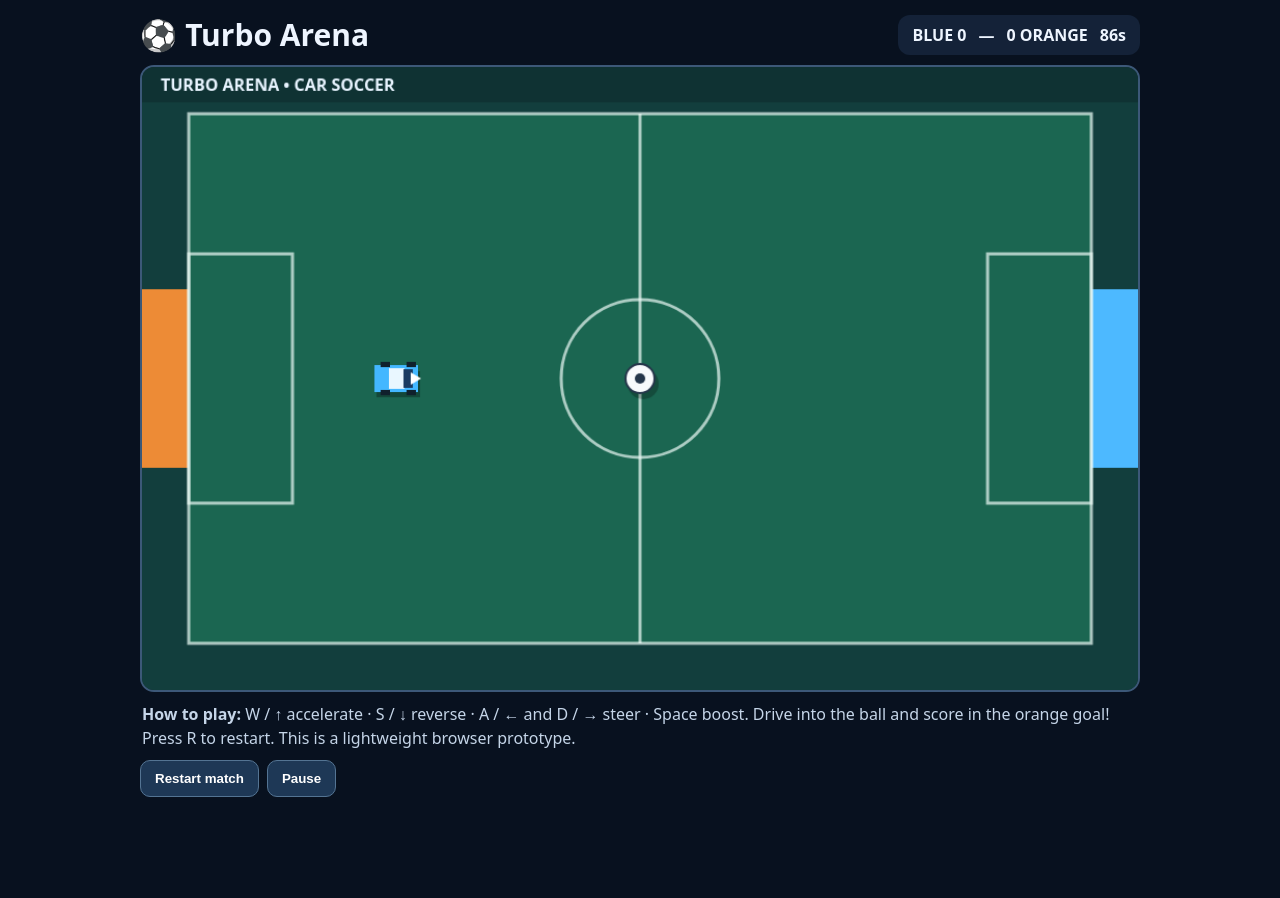
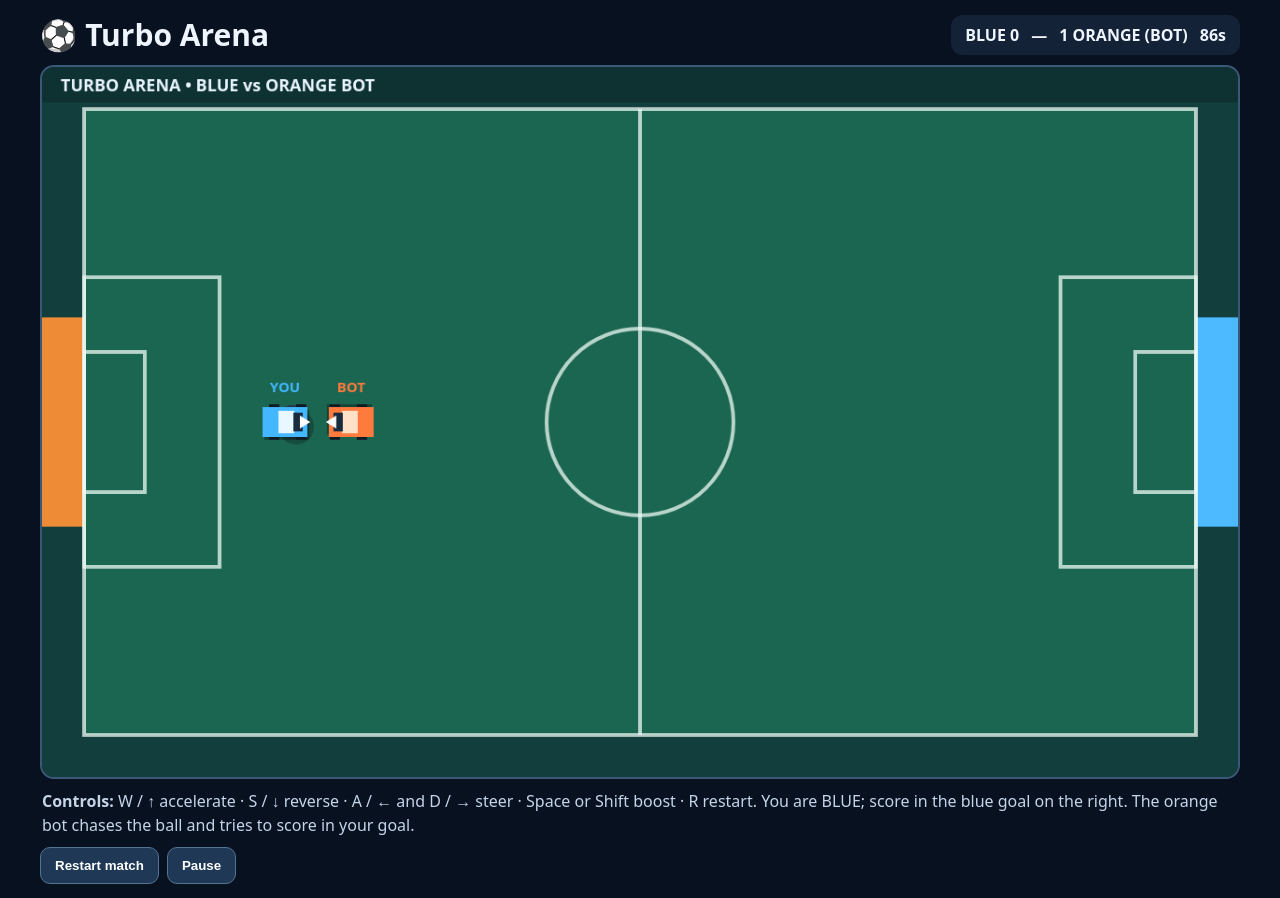
Before and after one commit to jareth15jjcmd/rocket-leage, a plain HTML site: page browser-game.html in a window 1280 px wide. Before the commit the page ends 811 px from the top, so only its background shows below. Drawn offline with Linux system fonts and the light colour scheme.

Commit message:
Add orange AI bot and expand arena and car speed

```diff
--- a/browser-game.html
+++ b/browser-game.html
@@ -1,69 +1,62 @@
 <!doctype html>
 <html lang="en">
 <head>
-<meta charset="utf-8">
-<meta name="viewport" content="width=device-width,initial-scale=1">
+<meta charset="utf-8"><meta name="viewport" content="width=device-width,initial-scale=1">
 <title>Turbo Arena — Browser Prototype</title>
 <style>
-*{box-sizing:border-box}body{margin:0;background:#08111f;color:#eef5ff;font:16px system-ui,sans-serif;display:flex;min-height:100vh;align-items:center;justify-content:center;padding:14px}
-main{width:min(100%,1000px)}header{display:flex;gap:12px;align-items:center;justify-content:space-between;flex-wrap:wrap;margin-bottom:10px}h1{font-size:clamp(20px,4vw,30px);margin:0}.hud{display:flex;gap:12px;align-items:center;background:#142238;padding:9px 14px;border-radius:12px;font-weight:700}canvas{display:block;width:100%;height:auto;border:2px solid #3c5878;border-radius:14px;background:#172e37;touch-action:none}p{color:#c5d5e8;line-height:1.5;margin:10px 2px}.controls{display:flex;gap:8px;flex-wrap:wrap;margin-top:10px}button{background:#1e3856;color:white;border:1px solid #547493;border-radius:10px;padding:10px 14px;font-weight:700;cursor:pointer}button:hover{background:#2a4b70}.mobile{display:none;gap:8px;justify-content:center;margin-top:10px}.mobile button{min-width:60px;min-height:50px;font-size:18px;touch-action:none}@media(max-width:650px){.mobile{display:flex;flex-wrap:wrap}}
-</style>
-</head>
-<body><main>
-<header><h1>⚽ Turbo Arena</h1><div class="hud"><span>BLUE <b id="blue">0</b></span><span>—</span><span><b id="orange">0</b> ORANGE</span><span id="clock">90s</span></div></header>
-<canvas id="game" width="960" height="600" aria-label="Top-down car soccer game"></canvas>
-<p><b>How to play:</b> W / ↑ accelerate · S / ↓ reverse · A / ← and D / → steer · Space boost. Drive into the ball and score in the orange goal! Press R to restart. This is a lightweight browser prototype.</p>
+*{box-sizing:border-box}body{margin:0;background:#08111f;color:#eef5ff;font:16px system-ui,sans-serif;display:flex;min-height:100vh;align-items:center;justify-content:center;padding:14px}main{width:min(100%,1200px)}header{display:flex;gap:12px;align-items:center;justify-content:space-between;flex-wrap:wrap;margin-bottom:10px}h1{font-size:clamp(20px,4vw,30px);margin:0}.hud{display:flex;gap:12px;align-items:center;background:#142238;padding:9px 14px;border-radius:12px;font-weight:700}canvas{display:block;width:100%;height:auto;border:2px solid #3c5878;border-radius:14px;background:#172e37;touch-action:none}p{color:#c5d5e8;line-height:1.5;margin:10px 2px}.controls{display:flex;gap:8px;flex-wrap:wrap;margin-top:10px}button{background:#1e3856;color:white;border:1px solid #547493;border-radius:10px;padding:10px 14px;font-weight:700;cursor:pointer}button:hover{background:#2a4b70}.mobile{display:none;gap:8px;justify-content:center;margin-top:10px}.mobile button{min-width:60px;min-height:50px;font-size:18px;touch-action:none}@media(max-width:650px){.mobile{display:flex;flex-wrap:wrap}}
+</style></head><body><main>
+<header><h1>⚽ Turbo Arena</h1><div class="hud"><span>BLUE <b id="blue">0</b></span><span>—</span><span><b id="orange">0</b> ORANGE (BOT)</span><span id="clock">90s</span></div></header>
+<canvas id="game" width="1280" height="760" aria-label="Top-down car soccer game"></canvas>
+<p><b>Controls:</b> W / ↑ accelerate · S / ↓ reverse · A / ← and D / → steer · Space or Shift boost · R restart. You are BLUE; score in the blue goal on the right. The orange bot chases the ball and tries to score in your goal.</p>
 <div class="controls"><button id="restart">Restart match</button><button id="pause">Pause</button></div>
 <div class="mobile"><button data-key="ArrowLeft">◀</button><button data-key="ArrowUp">▲</button><button data-key="ArrowDown">▼</button><button data-key="ArrowRight">▶</button><button data-key=" ">BOOST</button></div>
-</main>
 <script>
 (()=> {
 const c=document.getElementById('game'),ctx=c.getContext('2d'),W=c.width,H=c.height;
-const keys=new Set();let blue=0,orange=0,time=90,paused=false,last=0,goalFlash=0;
-const car={x:245,y:300,a:0,v:0,r:20},ball={x:480,y:300,vx:0,vy:0,r:14};
+const keys=new Set();let blue=0,orange=0,time=90,paused=false,last=0,goalFlash=0,goalText='GOAL!';
+const player={x:260,y:H/2,a:0,v:0,r:24,team:'blue'};
+const bot={x:W-260,y:H/2,a:Math.PI,v:0,r:24,team:'orange'};
+const ball={x:W/2,y:H/2,vx:0,vy:0,r:17};
 const clamp=(n,a,b)=>Math.max(a,Math.min(b,n));
-function reset(keepScore=true){car.x=245;car.y=300;car.a=0;car.v=0;ball.x=480;ball.y=300;ball.vx=ball.vy=0;if(!keepScore){blue=orange=0;time=90;document.getElementById('blue').textContent=blue;document.getElementById('orange').textContent=orange;}}
+function reset(keepScore=true){player.x=260;player.y=H/2;player.a=0;player.v=0;bot.x=W-260;bot.y=H/2;bot.a=Math.PI;bot.v=0;ball.x=W/2;ball.y=H/2;ball.vx=ball.vy=0;if(!keepScore){blue=orange=0;time=90;document.getElementById('blue').textContent=blue;document.getElementById('orange').textContent=orange;}}
 function keydown(e){if(['ArrowUp','ArrowDown','ArrowLeft','ArrowRight',' '].includes(e.key))e.preventDefault();keys.add(e.key.toLowerCase());if(e.key.toLowerCase()==='r')reset(false);}
 function keyup(e){keys.delete(e.key.toLowerCase());}
 addEventListener('keydown',keydown);addEventListener('keyup',keyup);
 document.querySelectorAll('[data-key]').forEach(b=>{const k=b.dataset.key.toLowerCase();b.addEventListener('pointerdown',e=>{e.preventDefault();keys.add(k)});for(const ev of ['pointerup','pointercancel','pointerleave'])b.addEventListener(ev,()=>keys.delete(k));});
 document.getElementById('restart').onclick=()=>reset(false);
 document.getElementById('pause').onclick=()=>{paused=!paused;document.getElementById('pause').textContent=paused?'Resume':'Pause';};
-function score(team){if(team==='blue')blue++;else orange++;document.getElementById('blue').textContent=blue;document.getElementById('orange').textContent=orange;goalFlash=1.2;reset(true);}
-function update(dt){
- if(paused)return;
- time=Math.max(0,time-dt);document.getElementById('clock').textContent=Math.ceil(time)+'s';if(time<=0){paused=true;document.getElementById('pause').textContent='Resume';}
- const up=keys.has('w')||keys.has('arrowup'),down=keys.has('s')||keys.has('arrowdown'),left=keys.has('a')||keys.has('arrowleft'),right=keys.has('d')||keys.has('arrowright'),boost=keys.has('shift')||keys.has(' ');
- if(left)car.a-=2.8*dt*(Math.abs(car.v)>0.2?Math.sign(car.v):1);if(right)car.a+=2.8*dt*(Math.abs(car.v)>0.2?Math.sign(car.v):1);
- if(up)car.v+= (boost?390:250)*dt;if(down)car.v-=190*dt;car.v*=Math.pow(0.985,dt*60);car.v=clamp(car.v,-180,boost?470:330);
- car.x+=Math.cos(car.a)*car.v*dt;car.y+=Math.sin(car.a)*car.v*dt;
- const top=45,bottom=H-45,leftWall=45,rightWall=W-45,goalHalf=86;
- car.x=clamp(car.x,leftWall+car.r,rightWall-car.r);car.y=clamp(car.y,top+car.r,bottom-car.r);
- // arena rails, with open goals at each end
- if(ball.y-ball.r<top){ball.y=top+ball.r;ball.vy=Math.abs(ball.vy)*.82}
- if(ball.y+ball.r>bottom){ball.y=bottom-ball.r;ball.vy=-Math.abs(ball.vy)*.82}
- if(ball.x-ball.r<leftWall){if(Math.abs(ball.y-H/2)<goalHalf){score('orange');return;}ball.x=leftWall+ball.r;ball.vx=Math.abs(ball.vx)*.82}
- if(ball.x+ball.r>rightWall){if(Math.abs(ball.y-H/2)<goalHalf){score('blue');return;}ball.x=rightWall-ball.r;ball.vx=-Math.abs(ball.vx)*.82}
- ball.x+=ball.vx*dt;ball.y+=ball.vy*dt;ball.vx*=Math.pow(.992,dt*60);ball.vy*=Math.pow(.992,dt*60);
- // car-ball collision and impulse
- const dx=ball.x-car.x,dy=ball.y-car.y,d=Math.hypot(dx,dy),min=car.r+ball.r;
- if(d<min){const nx=dx/(d||1),ny=dy/(d||1),over=min-d;ball.x+=nx*over;ball.y+=ny*over;const impact=Math.max(0,car.v*(Math.cos(car.a)*nx+Math.sin(car.a)*ny));ball.vx+=nx*(95+impact*1.45);ball.vy+=ny*(95+impact*1.45);car.v*=-0.12;}
- goalFlash=Math.max(0,goalFlash-dt);
-}
-function draw(){
- ctx.clearRect(0,0,W,H);ctx.fillStyle='#123e3d';ctx.fillRect(0,0,W,H);
- ctx.fillStyle='#1b6651';ctx.fillRect(45,45,W-90,H-90);
- // goals
- ctx.fillStyle='#ed8b36';ctx.fillRect(0,H/2-86,45,172);ctx.fillStyle='#4db9ff';ctx.fillRect(W-45,H/2-86,45,172);
- ctx.strokeStyle='rgba(236,250,245,.7)';ctx.lineWidth=3;ctx.strokeRect(45,45,W-90,H-90);ctx.beginPath();ctx.moveTo(W/2,45);ctx.lineTo(W/2,H-45);ctx.stroke();ctx.beginPath();ctx.arc(W/2,H/2,76,0,Math.PI*2);ctx.stroke();ctx.strokeRect(45,H/2-120,100,240);ctx.strokeRect(W-145,H/2-120,100,240);
- ctx.fillStyle='rgba(5,15,20,.25)';ctx.fillRect(0,0,W,34);ctx.fillStyle='#e8f4ff';ctx.font='bold 16px system-ui';ctx.fillText('TURBO ARENA • CAR SOCCER',18,23);
- // ball
- ctx.beginPath();ctx.arc(ball.x+3,ball.y+5,ball.r+1,0,Math.PI*2);ctx.fillStyle='rgba(0,0,0,.25)';ctx.fill();ctx.beginPath();ctx.arc(ball.x,ball.y,ball.r,0,Math.PI*2);ctx.fillStyle='#f8fafc';ctx.fill();ctx.strokeStyle='#25364a';ctx.lineWidth=2;ctx.stroke();ctx.beginPath();ctx.arc(ball.x,ball.y,5,0,Math.PI*2);ctx.fillStyle='#25364a';ctx.fill();
- // player car
- ctx.save();ctx.translate(car.x,car.y);ctx.rotate(car.a);ctx.fillStyle='rgba(0,0,0,.3)';ctx.fillRect(-19,-11+4,42,25);ctx.fillStyle='#43b7ff';ctx.fillRect(-21,-13,42,26);ctx.fillStyle='#e9f7ff';ctx.fillRect(-7,-10,15,20);ctx.fillStyle='#193b62';ctx.fillRect(7,-9,9,18);ctx.fillStyle='#10202c';ctx.fillRect(-15,-16,9,5);ctx.fillRect(10,-16,9,5);ctx.fillRect(-15,11,9,5);ctx.fillRect(10,11,9,5);ctx.fillStyle='#fff';ctx.beginPath();ctx.moveTo(24,0);ctx.lineTo(14,-6);ctx.lineTo(14,6);ctx.fill();ctx.restore();
- if(goalFlash>0){ctx.fillStyle='rgba(255,255,255,'+(goalFlash*.45)+')';ctx.fillRect(0,0,W,H);ctx.fillStyle='#fff';ctx.font='bold 54px system-ui';ctx.textAlign='center';ctx.fillText('GOAL!',W/2,H/2);ctx.textAlign='left';}
- if(paused){ctx.fillStyle='rgba(0,0,0,.45)';ctx.fillRect(0,0,W,H);ctx.fillStyle='#fff';ctx.font='bold 42px system-ui';ctx.textAlign='center';ctx.fillText(time<=0?'MATCH OVER':'PAUSED',W/2,H/2);ctx.textAlign='left';}
-}
+function score(team){if(team==='blue'){blue++;goalText='BLUE SCORES!';}else{orange++;goalText='BOT SCORES!';}document.getElementById('blue').textContent=blue;document.getElementById('orange').textContent=orange;goalFlash=1.1;reset(true);}
+function collideWithBall(car,power){const dx=ball.x-car.x,dy=ball.y-car.y,d=Math.hypot(dx,dy),min=car.r+ball.r;if(d<min){const nx=dx/(d||1),ny=dy/(d||1),over=min-d;ball.x+=nx*over;ball.y+=ny*over;const forward=car.v*(Math.cos(car.a)*nx+Math.sin(car.a)*ny);const impact=Math.max(0,forward);ball.vx+=nx*(125+impact*power);ball.vy+=ny*(125+impact*power);car.v*=0.91;}}
+function movePlayer(dt){const up=keys.has('w')||keys.has('arrowup'),down=keys.has('s')||keys.has('arrowdown'),left=keys.has('a')||keys.has('arrowleft'),right=keys.has('d')||keys.has('arrowright'),boost=keys.has('shift')||keys.has(' ');
+if(left)player.a-=3.15*dt*(Math.abs(player.v)>8?Math.sign(player.v):1);if(right)player.a+=3.15*dt*(Math.abs(player.v)>8?Math.sign(player.v):1);
+if(up)player.v+=(boost?720:470)*dt;if(down)player.v-=330*dt;player.v*=Math.pow(0.989,dt*60);player.v=clamp(player.v,-260,boost?720:520);
+player.x+=Math.cos(player.a)*player.v*dt;player.y+=Math.sin(player.a)*player.v*dt;player.x=clamp(player.x,45+player.r,W-45-player.r);player.y=clamp(player.y,45+player.r,H-45-player.r);collideWithBall(player,1.65);}
+function moveBot(dt){const dx=ball.x-bot.x,dy=ball.y-bot.y;const desired=Math.atan2(dy,dx);let diff=Math.atan2(Math.sin(desired-bot.a),Math.cos(desired-bot.a));
+// Bot follows the ball, and aims slightly toward the player's goal when close to it.
+bot.a+=clamp(diff,-2.6*dt,2.6*dt);
+const facing=Math.cos(diff);bot.v+= (facing>0.15?365:100)*dt;bot.v*=Math.pow(0.992,dt*60);bot.v=clamp(bot.v,-90,440);
+bot.x+=Math.cos(bot.a)*bot.v*dt;bot.y+=Math.sin(bot.a)*bot.v*dt;
+bot.x=clamp(bot.x,45+bot.r,W-45-bot.r);bot.y=clamp(bot.y,45+bot.r,H-45-bot.r);
+collideWithBall(bot,1.45);
+// Keep cars from occupying the exact same space.
+const px=bot.x-player.x,py=bot.y-player.y,pd=Math.hypot(px,py),min=bot.r+player.r;if(pd<min){const nx=px/(pd||1),ny=py/(pd||1),over=(min-pd)/2;player.x-=nx*over;player.y-=ny*over;bot.x+=nx*over;bot.y+=ny*over;}}
+function update(dt){if(paused)return;time=Math.max(0,time-dt);document.getElementById('clock').textContent=Math.ceil(time)+'s';if(time<=0){paused=true;document.getElementById('pause').textContent='Resume';}
+movePlayer(dt);moveBot(dt);
+const top=45,bottom=H-45,leftWall=45,rightWall=W-45,goalHalf=112;
+if(ball.y-ball.r<top){ball.y=top+ball.r;ball.vy=Math.abs(ball.vy)*.86}if(ball.y+ball.r>bottom){ball.y=bottom-ball.r;ball.vy=-Math.abs(ball.vy)*.86}
+if(ball.x-ball.r<leftWall){if(Math.abs(ball.y-H/2)<goalHalf){score('orange');return;}ball.x=leftWall+ball.r;ball.vx=Math.abs(ball.vx)*.86}
+if(ball.x+ball.r>rightWall){if(Math.abs(ball.y-H/2)<goalHalf){score('blue');return;}ball.x=rightWall-ball.r;ball.vx=-Math.abs(ball.vx)*.86}
+ball.x+=ball.vx*dt;ball.y+=ball.vy*dt;ball.vx*=Math.pow(.996,dt*60);ball.vy*=Math.pow(.996,dt*60);
+ball.vx=clamp(ball.vx,-780,780);ball.vy=clamp(ball.vy,-780,780);goalFlash=Math.max(0,goalFlash-dt);}
+function drawCar(car,color,trim,label){ctx.save();ctx.translate(car.x,car.y);ctx.rotate(car.a);ctx.fillStyle='rgba(0,0,0,.32)';ctx.fillRect(-22,-13,48,32);ctx.fillStyle='#101a25';ctx.fillRect(-17,-19,11,7);ctx.fillRect(12,-19,11,7);ctx.fillRect(-17,12,11,7);ctx.fillRect(12,12,11,7);ctx.fillStyle=color;ctx.fillRect(-24,-16,48,32);ctx.fillStyle=trim;ctx.fillRect(-7,-12,17,24);ctx.fillStyle='#182a3b';ctx.fillRect(9,-10,10,20);ctx.fillStyle='#fff';ctx.beginPath();ctx.moveTo(27,0);ctx.lineTo(16,-7);ctx.lineTo(16,7);ctx.fill();ctx.restore();ctx.fillStyle=color;ctx.font='bold 15px system-ui';ctx.textAlign='center';ctx.fillText(label,car.x,car.y-32);ctx.textAlign='left';}
+function draw(){ctx.clearRect(0,0,W,H);ctx.fillStyle='#123e3d';ctx.fillRect(0,0,W,H);ctx.fillStyle='#1b6651';ctx.fillRect(45,45,W-90,H-90);
+ctx.fillStyle='#ed8b36';ctx.fillRect(0,H/2-112,45,224);ctx.fillStyle='#4db9ff';ctx.fillRect(W-45,H/2-112,45,224);
+ctx.strokeStyle='rgba(236,250,245,.75)';ctx.lineWidth=4;ctx.strokeRect(45,45,W-90,H-90);ctx.beginPath();ctx.moveTo(W/2,45);ctx.lineTo(W/2,H-45);ctx.stroke();ctx.beginPath();ctx.arc(W/2,H/2,100,0,Math.PI*2);ctx.stroke();ctx.strokeRect(45,H/2-155,145,310);ctx.strokeRect(W-190,H/2-155,145,310);ctx.strokeRect(45,H/2-75,65,150);ctx.strokeRect(W-110,H/2-75,65,150);
+ctx.fillStyle='rgba(5,15,20,.28)';ctx.fillRect(0,0,W,38);ctx.fillStyle='#e8f4ff';ctx.font='bold 18px system-ui';ctx.fillText('TURBO ARENA • BLUE vs ORANGE BOT',20,26);
+ctx.beginPath();ctx.arc(ball.x+4,ball.y+5,ball.r+2,0,Math.PI*2);ctx.fillStyle='rgba(0,0,0,.25)';ctx.fill();ctx.beginPath();ctx.arc(ball.x,ball.y,ball.r,0,Math.PI*2);ctx.fillStyle='#f8fafc';ctx.fill();ctx.strokeStyle='#25364a';ctx.lineWidth=2;ctx.stroke();ctx.beginPath();ctx.arc(ball.x,ball.y,6,0,Math.PI*2);ctx.fillStyle='#25364a';ctx.fill();
+drawCar(player,'#43b7ff','#e9f7ff','YOU');drawCar(bot,'#ff7a3d','#ffe0c9','BOT');
+if(goalFlash>0){ctx.fillStyle='rgba(255,255,255,'+(goalFlash*.35)+')';ctx.fillRect(0,0,W,H);ctx.fillStyle='#fff';ctx.font='bold 60px system-ui';ctx.textAlign='center';ctx.fillText(goalText,W/2,H/2);ctx.textAlign='left';}
+if(paused){ctx.fillStyle='rgba(0,0,0,.48)';ctx.fillRect(0,0,W,H);ctx.fillStyle='#fff';ctx.font='bold 48px system-ui';ctx.textAlign='center';ctx.fillText(time<=0?'MATCH OVER':'PAUSED',W/2,H/2);ctx.textAlign='left';}}
 function frame(now){const dt=Math.min((now-last)/1000||0,0.033);last=now;update(dt);draw();requestAnimationFrame(frame)}requestAnimationFrame(frame);
-})();
-</script></body></html>
+})();</script></main></body></html>
```
